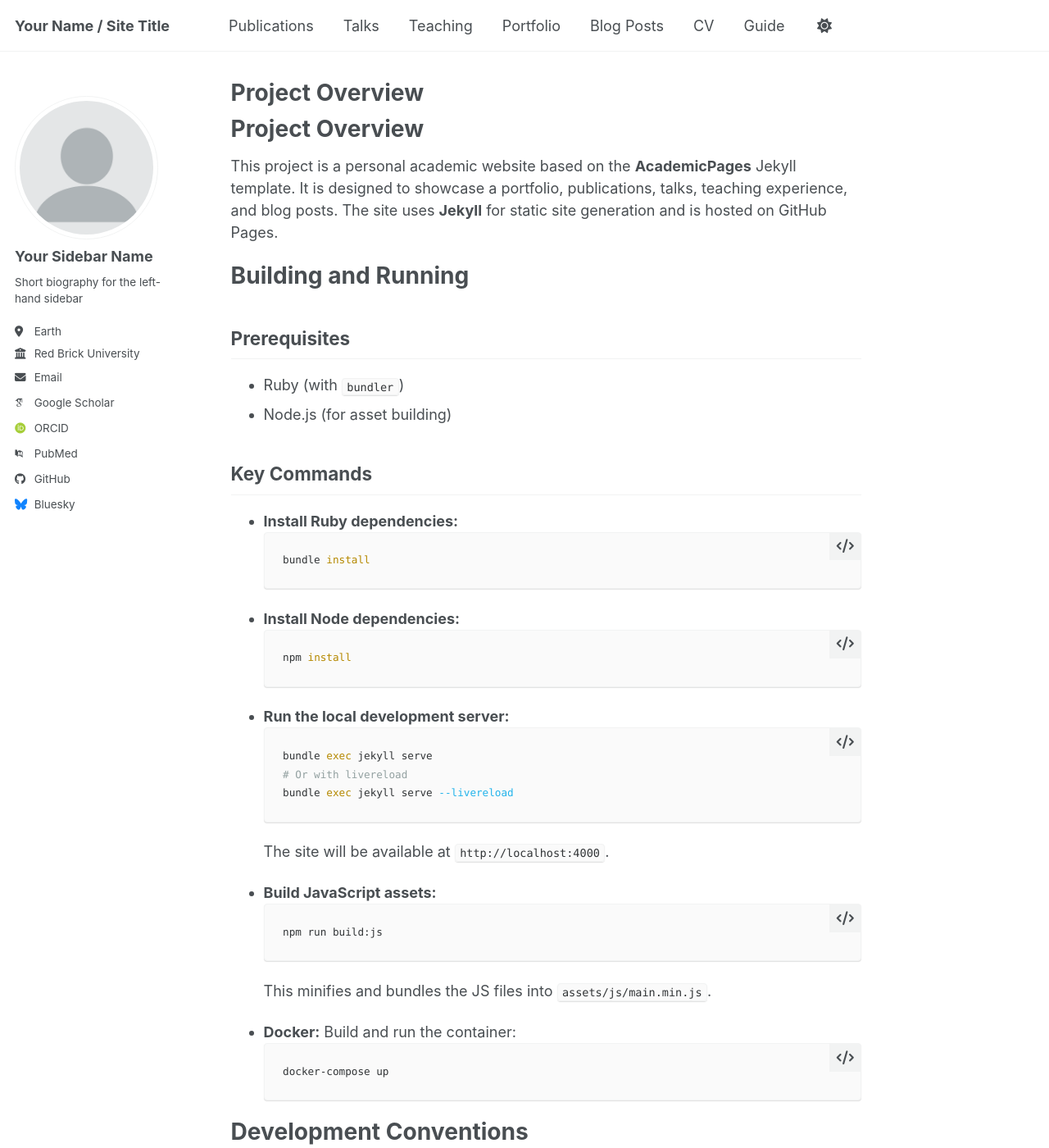
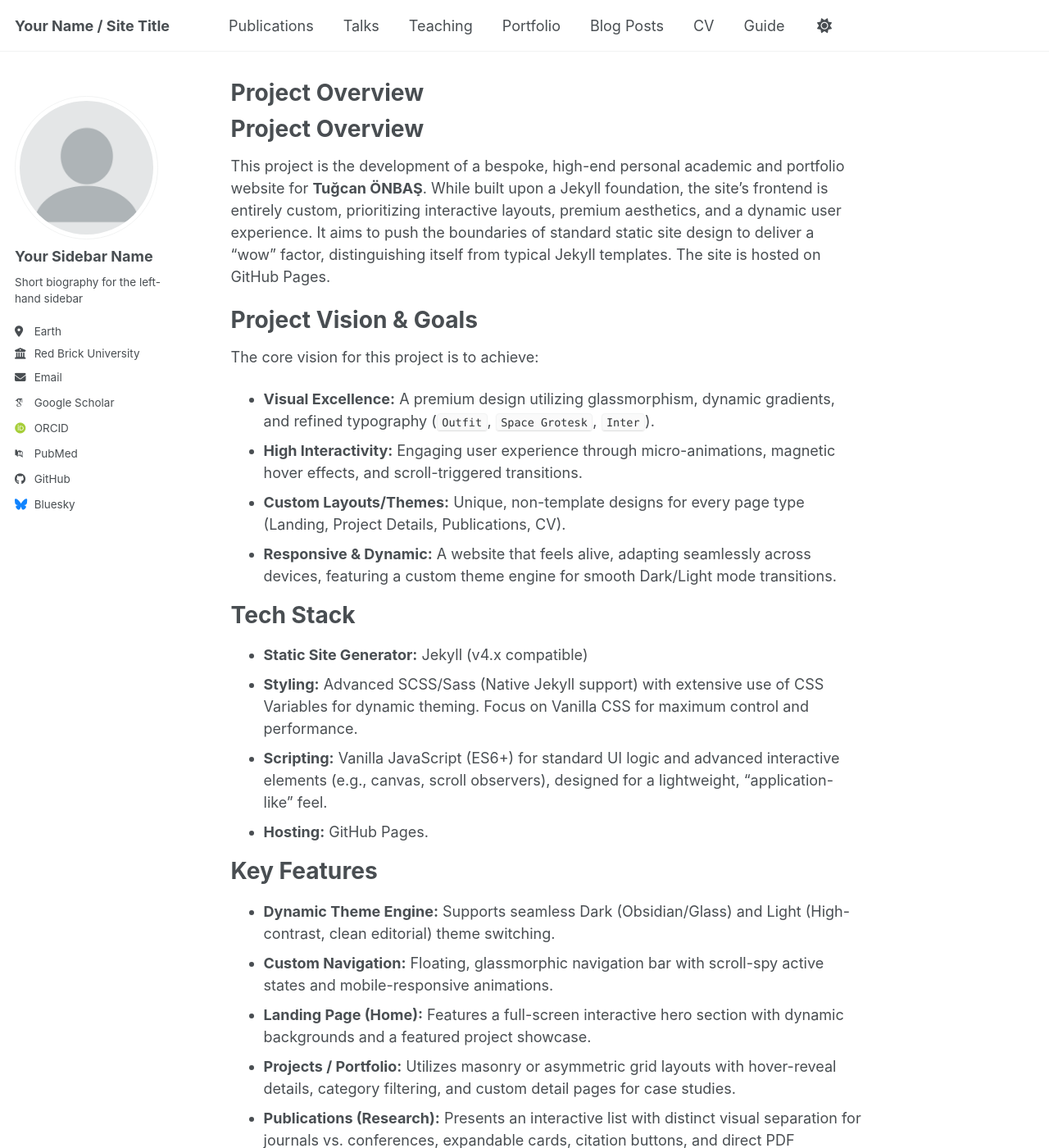
Before and after one commit to tugcanonbas/uxdm_vcux-hackathon-tugcanonbas, a Jekyll site: the page built from GEMINI.md, in a window 1280 px wide and 1400 px high. Shown: the whole window at 82% size. Built offline with Jekyll 4.4.1, drawn with Linux system fonts in a browser that asks for light colours; some web fonts are replaced; our own code applies the rules of GitHub Pages for plain Markdown files; a script bundle is joined from its source files by our own code; library files that are not in the unit come from our copies; some of the changed text lies outside the part shown.

Commit message:
Refactor README and update GEMINI.md for project context

````diff
--- a/GEMINI.md
+++ b/GEMINI.md
@@ -1,15 +1,41 @@
 # Project Overview
 
-This project is a personal academic website based on the **AcademicPages** Jekyll template. It is designed to showcase a portfolio, publications, talks, teaching experience, and blog posts. The site uses **Jekyll** for static site generation and is hosted on GitHub Pages.
+This project is the development of a bespoke, high-end personal academic and portfolio website for **Tuğcan ÖNBAŞ**. While built upon a Jekyll foundation, the site's frontend is entirely custom, prioritizing interactive layouts, premium aesthetics, and a dynamic user experience. It aims to push the boundaries of standard static site design to deliver a "wow" factor, distinguishing itself from typical Jekyll templates. The site is hosted on GitHub Pages.
+
+# Project Vision & Goals
+
+The core vision for this project is to achieve:
+
+*   **Visual Excellence:** A premium design utilizing glassmorphism, dynamic gradients, and refined typography (`Outfit`, `Space Grotesk`, `Inter`).
+*   **High Interactivity:** Engaging user experience through micro-animations, magnetic hover effects, and scroll-triggered transitions.
+*   **Custom Layouts/Themes:** Unique, non-template designs for every page type (Landing, Project Details, Publications, CV).
+*   **Responsive & Dynamic:** A website that feels alive, adapting seamlessly across devices, featuring a custom theme engine for smooth Dark/Light mode transitions.
+
+# Tech Stack
+
+*   **Static Site Generator:** Jekyll (v4.x compatible)
+*   **Styling:** Advanced SCSS/Sass (Native Jekyll support) with extensive use of CSS Variables for dynamic theming. Focus on Vanilla CSS for maximum control and performance.
+*   **Scripting:** Vanilla JavaScript (ES6+) for standard UI logic and advanced interactive elements (e.g., canvas, scroll observers), designed for a lightweight, "application-like" feel.
+*   **Hosting:** GitHub Pages.
+
+# Key Features
+
+*   **Dynamic Theme Engine:** Supports seamless Dark (Obsidian/Glass) and Light (High-contrast, clean editorial) theme switching.
+*   **Custom Navigation:** Floating, glassmorphic navigation bar with scroll-spy active states and mobile-responsive animations.
+*   **Landing Page (Home):** Features a full-screen interactive hero section with dynamic backgrounds and a featured project showcase.
+*   **Projects / Portfolio:** Utilizes masonry or asymmetric grid layouts with hover-reveal details, category filtering, and custom detail pages for case studies.
+*   **Publications (Research):** Presents an interactive list with distinct visual separation for journals vs. conferences, expandable cards, citation buttons, and direct PDF downloads.
+*   **CV / Resume:** Offers a digital experience with interactive timelines and animated skills visualization.
+*   **Custom Iconography:** All default `academicpages` icon dependencies are replaced with a modern, coherent stroke-based icon library (e.g., Lucide, Phosphor) or custom SVGs for CSS manipulation.
 
 # Building and Running
 
 ## Prerequisites
 
 *   Ruby (with `bundler`)
-*   Node.js (for asset building)
+*   Node.js (for JS asset bundling/minification)
 
-## Key Commands
+## Commands
 
 *   **Install Ruby dependencies:**
     ```bash
@@ -21,48 +47,29 @@ This project is a personal academic website based on the **AcademicPages** Jekyl
     npm install
     ```
 
-*   **Run the local development server:**
+*   **Run local development server:**
     ```bash
-    bundle exec jekyll serve
-    # Or with livereload
-    bundle exec jekyll serve --livereload
+    bundle exec jekyll serve # or bundle exec jekyll serve --livereload
     ```
-    The site will be available at `http://localhost:4000`.
+    (Site accessible at `http://localhost:4000`)
 
 *   **Build JavaScript assets:**
     ```bash
     npm run build:js
     ```
-    This minifies and bundles the JS files into `assets/js/main.min.js`.
 
 *   **Docker:**
-    Build and run the container:
     ```bash
     docker-compose up
     ```
 
-# Development Conventions
+# Development Workflow & Conventions
 
-## Directory Structure
+*   **Content Foundation:** Content is primarily managed through Markdown files (`_pages/`, `_posts/`, `_publications/`, etc.) and Jekyll `_data` files, allowing flexible presentation.
+*   **Custom Theming:** The existing `_sass/` structure is used for advanced SCSS development, focusing on custom styles rather than inherited template defaults.
+*   **Asset Pipeline:** Node.js scripts (`package.json`) are used for JavaScript asset optimization.
+*   **Personalization:** Content from `tugcanonbas.md` (Tuğcan ÖNBAŞ's personal details) serves as the source of truth for dynamic content population across the site.
 
-*   **`_config.yml`**: Main site configuration (title, author, navigation, etc.).
-*   **`_pages/`**: Standalone pages (e.g., About, CV).
-*   **`_posts/`**: Blog posts formatted as `YYYY-MM-DD-title.md`.
-*   **`_publications/`**: Publications collection.
-*   **`_talks/`**: Talks and presentations collection.
-*   **`_teaching/`**: Teaching materials collection.
-*   **`_portfolio/`**: Portfolio items collection.
-*   **`_data/`**: Data files for navigation (`navigation.yml`) and UI text (`ui-text.yml`).
-*   **`assets/`**: CSS, JS, and font assets.
-*   **`markdown_generator/`**: Python scripts/notebooks to generate markdown content from data sources (e.g., BibTeX, CSV).
+# Author Context
 
-## Content Management
-
-*   **Markdown:** Content is primarily written in Markdown with YAML front matter.
-*   **Collections:** Specialized content like publications and talks are stored in their respective `_` directories. The `_config.yml` defines these collections.
-*   **Navigation:** Update `_data/navigation.yml` to change the main menu links.
-
-## Styling
-
-*   Sass files are located in `_sass/`.
-*   The main stylesheet is `assets/css/main.scss`.
+**Tuğcan ÖNBAŞ** is a Multidisciplinary Designer & Software Developer based in Ingolstadt, Germany. His work focuses on Human-Computer Interaction (HCI), user-centered design, scalable/secure systems, and immersive technologies within the Apple ecosystem. He fuses creativity and technology to design experiences that he can code.
````
